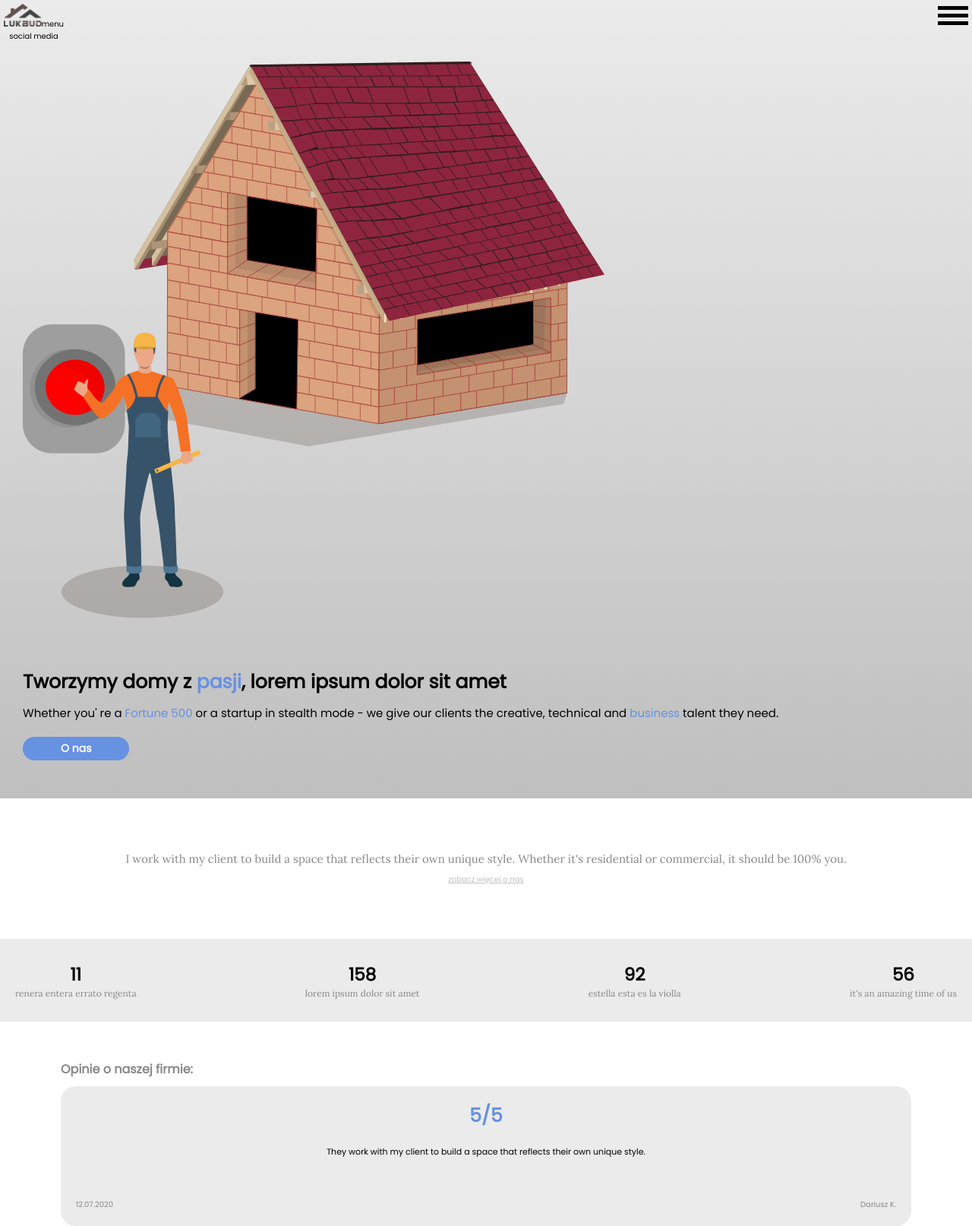
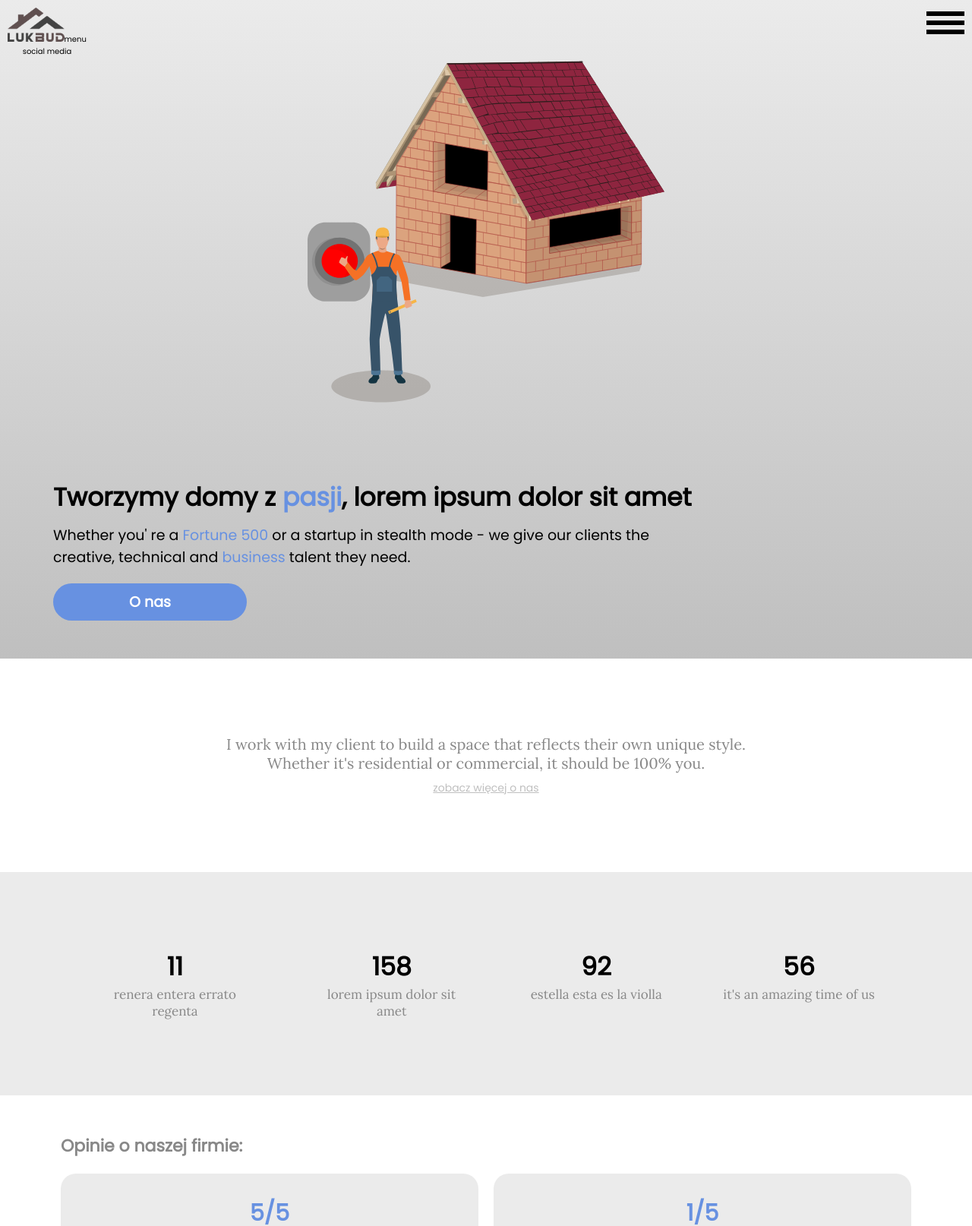
Before and after one commit to lukbud28/lukbud-gatsby, a Gatsby site: page / in a window 1280 px wide. Shown: the top 1614 px of the page at 76% size. Built offline with nearby package versions, Linux system fonts and the light colour scheme; Gatsby itself is replaced by a stand-in of ours.

Commit message:
almost finished tablets version

```diff
--- a/src/components/molecules/CompanyQuote.js
+++ b/src/components/molecules/CompanyQuote.js
@@ -1,6 +1,7 @@
 import React from "react"
 import styled from "styled-components"
 import { Link } from "gatsby"
+import { response } from "layout/theme"
 
 const StyledContainer = styled.div`
   display: flex;
@@ -14,11 +15,20 @@ const StyledQuote = styled.h2`
   font-size: 1.5rem;
   text-align: center;
   font-weight: ${({ theme }) => theme.weights.medium};
+
+  @media ${response.tablet} {
+    font-size: 2rem;
+  }
 `
 
 const StyledLink = styled(Link)`
   margin-top: 10px;
   color: ${({ theme }) => theme.secondGrey};
+
+  @media ${response.tablet} {
+    margin0-top: 30px;
+    font-size: 1.4rem;
+  }
 `
 
 const CompanyQuote = () => {
--- a/src/components/molecules/Hamburger.js
+++ b/src/components/molecules/Hamburger.js
@@ -1,6 +1,7 @@
 import React from "react"
 import styled from "styled-components"
 import PropTypes from "prop-types"
+import { response } from "layout/theme"
 
 const StyledHamburger = styled.button`
   display: flex;
@@ -9,6 +10,11 @@ const StyledHamburger = styled.button`
   width: 40px;
   height: 30px;
   background-color: transparent;
+
+  @media ${response.tablet} {
+    width: 50px;
+    height: 40px;
+  }
 `
 
 const StyledHamburgerArm = styled.div`
@@ -16,6 +22,10 @@ const StyledHamburgerArm = styled.div`
   height: 5px;
   background-color: black;
   position: relative;
+
+  @media ${response.tablet} {
+    height: 6px;
+  }
 
   &::before,
   &::after {
--- a/src/components/molecules/HomeAnimation.js
+++ b/src/components/molecules/HomeAnimation.js
@@ -1,19 +1,33 @@
 import React from "react"
 import styled from "styled-components"
 import PropTypes from "prop-types"
+import { response } from "layout/theme"
 
 import HomeImage from "assets/images/animation.svg"
 
+const StyledContainer = styled.div`
+  width: 100%;
+  display: flex;
+  justify-content: center;
+`
+
 const StyledImage = styled.img`
-  max-width: 100%;
+  width: 100%;
+
+  @media ${response.tablet} {
+    width: 70%;
+    max-width: 470px;
+  }
 `
 
 const HomeAnimation = ({ className }) => (
-  <StyledImage
-    className={className}
-    src={HomeImage}
-    alt="Animation with building house"
-  />
+  <StyledContainer>
+    <StyledImage
+      className={className}
+      src={HomeImage}
+      alt="Animation with building house"
+    />
+  </StyledContainer>
 )
 
 HomeAnimation.propTypes = { className: PropTypes.string }
--- a/src/components/molecules/HomeHeader.js
+++ b/src/components/molecules/HomeHeader.js
@@ -2,6 +2,7 @@
 import React from "react"
 import { Link } from "gatsby"
 import styled from "styled-components"
+import { response } from "layout/theme"
 
 // components
 import Color from "components/atoms/Color"
@@ -9,20 +10,38 @@ import Button from "components/atoms/Button"
 
 const StyledContainer = styled.div`
   margin-top: 60px;
+
+  @media ${response.tablet} {
+    margin: 100px 0 0 40px;
+    width: 70%;
+  }
 `
 
 const StyledH1 = styled.h1`
   font-size: 2.5rem;
+
+  @media ${response.tablet} {
+    font-size: 3.3rem;
+  }
 `
 
 const StyledP = styled.p`
   font-size: 1.5rem;
   font-weight: normal;
   margin-top: 10px;
+
+  @media ${response.tablet} {
+    font-size: 1.9rem;
+  }
 `
 
 const StyledButton = styled(Button)`
   margin-top: 20px;
+
+  @media ${response.tablet} {
+    font-size: 1.9rem;
+    padding: 10px 100px;
+  }
 `
 
 const HomeHeader = () => {
--- a/src/components/molecules/OpinionsCard.js
+++ b/src/components/molecules/OpinionsCard.js
@@ -2,6 +2,7 @@
 import React from "react"
 import styled from "styled-components"
 import PropTypes from "prop-types"
+import { response } from "layout/theme"
 
 const StyledContainer = styled.div`
   background-color: ${({ theme }) => theme.lightgrey};
@@ -12,11 +13,20 @@ const StyledContainer = styled.div`
   border-radius: 20px;
   text-align: center;
   margin: 10px 0 0;
+
+  @media ${response.tablet} {
+    margin: 0;
+    padding: 30px 30px 20px;
+  }
 `
 
 const StyledPoints = styled.h1`
   color: ${({ theme }) => theme.blue};
   font-size: 2.5rem;
+
+  @media ${response.tablet} {
+    font-size: 3rem;
+  }
 `
 
 const StyledComment = styled.p`
@@ -24,6 +34,12 @@ const StyledComment = styled.p`
   color: black;
   font-size: 1.1rem;
   height: 50px;
+
+  @media ${response.tablet} {
+    font-size: 1.7rem;
+    height: 80px;
+    margin: 25px 0;
+  }
 `
 
 const StyledCommentInformations = styled.div`
@@ -35,6 +51,10 @@ const StyledCommentInformations = styled.div`
 const StyledCommentInformationsText = styled.h5`
   color: ${({ theme }) => theme.grey};
   font-weight: ${({ theme }) => theme.weights.regular};
+
+  @media ${response.tablet} {
+    font-size: 1.5rem;
+  }
 `
 
 const OpinionsCard = ({ data }) => {
--- a/src/components/molecules/OpinionsForm.js
+++ b/src/components/molecules/OpinionsForm.js
@@ -1,9 +1,14 @@
 import React from "react"
 import { useForm } from "react-hook-form"
 import styled from "styled-components"
+import { response } from "layout/theme"
 
 const StyledForm = styled.form`
   margin-top: 20px;
+
+  @media ${response.tablet} {
+    margin-top: 50px;
+  }
 `
 
 const StyledInput = styled.input`
@@ -12,9 +17,16 @@ const StyledInput = styled.input`
   padding: 3px;
   font-size: 1.2rem;
   margin: 0 0 5px;
+  transition: border 0.5s;
 
   &.error {
-    background-color: red;
+    border: 2px solid red;
+  }
+
+  @media ${response.tablet} {
+    font-size: 1.6rem;
+    padding: 8px;
+    margin: 0 0 10px;
   }
 `
 
@@ -25,9 +37,15 @@ const StyledTextarea = styled.textarea`
   border: 1px solid ${({ theme }) => theme.grey};
   padding: 3px;
   font-size: 1.2rem;
+  transition: border 0.5s;
 
   &.error {
-    background-color: red;
+    border: 2px solid red;
+  }
+
+  @media ${response.tablet} {
+    font-size: 1.6rem;
+    padding: 8px;
   }
 `
 
@@ -40,6 +58,12 @@ const StyledSubmit = styled.input`
   font-size: 1.1rem;
   border: none;
   margin-bottom: 5px;
+
+  @media ${response.tablet} {
+    font-size: 1.6rem;
+    padding: 10px 80px;
+    margin-top: 20px;
+  }
 `
 
 const StyledErrorSpan = styled.span`
--- a/src/components/molecules/StatsPoint.js
+++ b/src/components/molecules/StatsPoint.js
@@ -1,6 +1,7 @@
 import React from "react"
 import styled from "styled-components"
 import PropTypes from "prop-types"
+import { response } from "layout/theme"
 
 const StyledContainer = styled.div`
   display: flex;
@@ -12,6 +13,10 @@ const StyledContainer = styled.div`
 const StyledPoints = styled.h1`
   text-align: center;
   font-size: 2.3rem;
+
+  @media ${response.tablet} {
+    font-size: 3.3rem;
+  }
 `
 
 const StyledPointsDiscription = styled.h3`
@@ -20,6 +25,10 @@ const StyledPointsDiscription = styled.h3`
   font-size: 1.2rem;
   color: ${({ theme }) => theme.grey};
   font-weight: ${({ theme }) => theme.weights.light};
+
+  @media ${response.tablet} {
+    font-size: 1.7rem;
+  }
 `
 
 const StatsPoint = ({ points, pointsDiscription }) => {
--- a/src/components/organisms/Footer.js
+++ b/src/components/organisms/Footer.js
@@ -1,23 +1,39 @@
 /* eslint-disable react/jsx-one-expression-per-line */
 import React from "react"
 import styled from "styled-components"
+import { response } from "layout/theme"
 
 const StyledFooter = styled.footer`
   padding: 10px;
   display: grid;
   grid-template-columns: repeat(2, 1fr);
+
+  @media ${response.tablet} {
+    display: flex;
+    justify-content: center;
+    padding: 30px 10%;
+  }
 `
 
 const StyledFooterColumn = styled.div`
   margin-top: 8px;
   display: flex;
   flex-direction: column;
+
+  @media ${response.tablet} {
+    margin-right: 30px;
+  }
 `
 
 const StyledFooterText = styled.h5`
   font-weight: ${({ theme }) => theme.weights.regular};
   text-align: center;
   color: ${({ theme }) => theme.grey};
+
+  @media ${response.tablet} {
+    font-size: 1.4rem;
+    text-align: left;
+  }
 `
 
 const StyledLink = styled.a`
@@ -29,10 +45,10 @@ const Footer = () => {
   return (
     <StyledFooter>
       <StyledFooterColumn>
-        <StyledLink href="https://facebook.com">
+        <StyledLink href="https://facebook.com" target="_blank">
           <StyledFooterText>Facebook</StyledFooterText>
         </StyledLink>
-        <StyledLink href="https://instagram.com">
+        <StyledLink href="https://instagram.com" target="_blank">
           <StyledFooterText>Instagram</StyledFooterText>
         </StyledLink>
       </StyledFooterColumn>
@@ -46,7 +62,7 @@ const Footer = () => {
       </StyledFooterColumn>
       <StyledFooterColumn>
         <StyledFooterText>
-          {new Date().getFullYear} © lukbud.site
+          {new Date().getFullYear()} © lukbud.site
         </StyledFooterText>
         <StyledFooterText>Created by Igor Patro</StyledFooterText>
       </StyledFooterColumn>
--- a/src/components/organisms/MainMenu.js
+++ b/src/components/organisms/MainMenu.js
@@ -1,6 +1,7 @@
 import React from "react"
 import styled from "styled-components"
 import PropTypes from "prop-types"
+import { response } from "layout/theme"
 
 // import { Link } from "gatsby"
 
@@ -14,7 +15,10 @@ const StyledNavigation = styled.nav`
   position: absolute;
   top: 0;
   right: 0;
-  padding: 5px;
+
+  @media ${response.tablet} {
+    padding: 10px;
+  }
 `
 
 const MainMenu = ({ turnMenuOnFunc }) => {
--- a/src/components/organisms/SidebarMenu.js
+++ b/src/components/organisms/SidebarMenu.js
@@ -1,6 +1,6 @@
 import React, { useState } from "react"
 import styled from "styled-components"
-import { breakpoints } from "layout/theme"
+import { breakpoints, response } from "layout/theme"
 import { Link } from "gatsby"
 
 // imports
@@ -15,6 +15,10 @@ const StyledSidebarMenu = styled.div`
   top: 0;
   left: 0;
   padding: 5px;
+
+  @media ${response.tablet} {
+    padding: 10px;
+  }
 `
 
 const StyledTopSide = styled.div`
@@ -26,6 +30,14 @@ const StyledBottomSide = styled.div``
 const StyledLogo = styled.img`
   max-height: 30px;
   filter: grayscale(90%) contrast(60%);
+
+  @media ${response.tablet} {
+    max-height: 45px;
+  }
+
+  &:hover {
+    filter: grayscale(0%) contrast(100%);
+  }
 `
 
 const SidebarMenu = () => {
--- a/src/components/sections/Opinions.js
+++ b/src/components/sections/Opinions.js
@@ -19,6 +19,20 @@ const StyledOpinionsTitle = styled.h1`
   font-size: 1.6rem;
   color: ${({ theme }) => theme.grey};
   text-align: left;
+
+  @media ${response.tablet} {
+    font-size: 2.2rem;
+    margin-bottom: 20px;
+  }
+`
+
+const StyledOpinionsContainer = styled.div`
+  @media ${response.tablet} {
+    display: grid;
+    grid-template-columns: repeat(2, 1fr);
+    grid-gap: 20px;
+    grid-column-end: end;
+  }
 `
 
 const StyledFormOpenButton = styled.button`
@@ -26,6 +40,10 @@ const StyledFormOpenButton = styled.button`
   background-color: transparent;
   text-decoration: underline;
   margin: 10px 0 0;
+
+  @media ${response.tablet} {
+    font-size: 1.5rem;
+  }
 `
 
 const Data = [
@@ -56,9 +74,11 @@ const Opinions = () => {
   return (
     <StyledContainer>
       <StyledOpinionsTitle>Opinie o naszej firmie:</StyledOpinionsTitle>
-      {Data.map(opinion => (
-        <OpinionsCard data={opinion} key={opinion.author} />
-      ))}
+      <StyledOpinionsContainer>
+        {Data.map(opinion => (
+          <OpinionsCard data={opinion} key={opinion.author} />
+        ))}
+      </StyledOpinionsContainer>
       <StyledFormOpenButton onClick={() => setFormOpenmet(!isFormOpen)}>
         {isFormOpen ? "Nie chcę dodawać opinii" : "Dodaj opinię"}
       </StyledFormOpenButton>
--- a/src/components/sections/Quote.js
+++ b/src/components/sections/Quote.js
@@ -1,11 +1,16 @@
 import React from "react"
 import styled from "styled-components"
+import { response } from "layout/theme"
 
 import CompanyQuote from "components/molecules/CompanyQuote"
 
 const StyledContainer = styled.section`
   width: 100%;
   padding: 70px 60px;
+
+  @media ${response.tablet} {
+    padding: 100px 20%;
+  }
 `
 
 const Quote = () => {
--- a/src/components/sections/Stats.js
+++ b/src/components/sections/Stats.js
@@ -1,5 +1,6 @@
 import React from "react"
 import styled from "styled-components"
+import { response } from "layout/theme"
 
 import StatsPoint from "components/molecules/StatsPoint"
 
@@ -8,6 +9,10 @@ const StyledContainer = styled.section`
   justify-content: space-between;
   background-color: ${({ theme }) => theme.lightgrey};
   padding: 30px 20px;
+
+  @media ${response.tablet} {
+    padding: 100px 10%;
+  }
 `
 
 const Data = [
```
